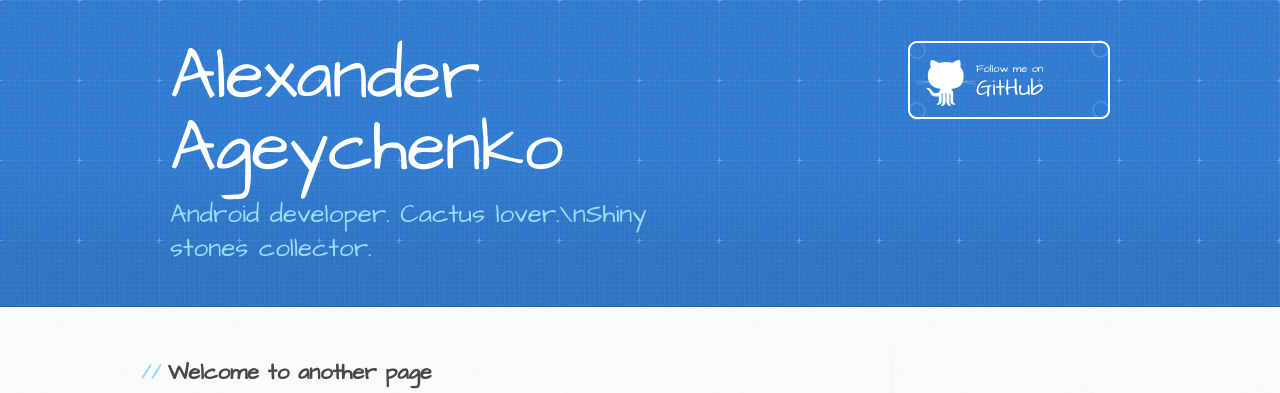
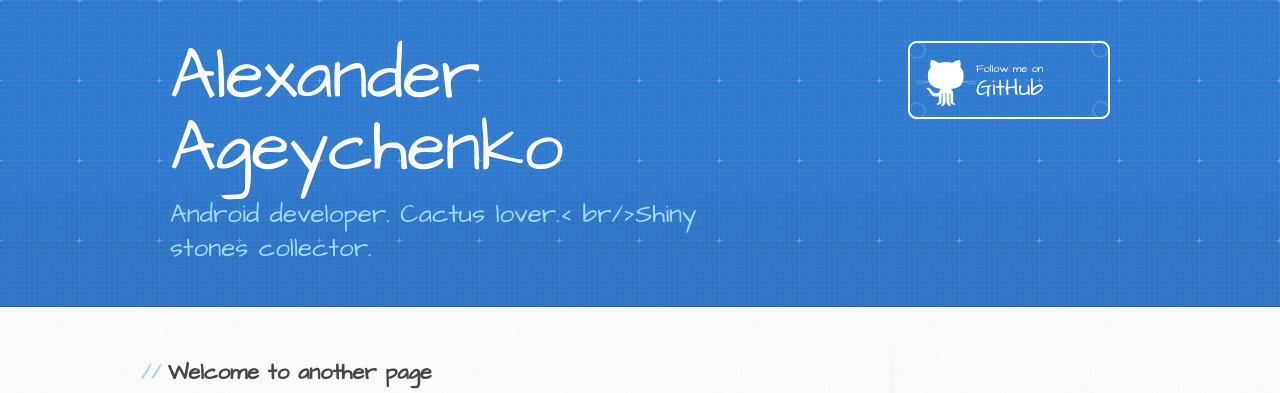
Before and after one commit to Wackaloon/Wackaloon.github.io, a Jekyll site: the page built from another-page.md, in a window 1280 px wide. Shown: the top 393 px of the page. Built offline with Jekyll 4.4.1, drawn with Linux system fonts in a browser that asks for light colours; our own code applies the rules of GitHub Pages for plain Markdown files.

Commit message:
Update _config.yml

```diff
--- a/_config.yml
+++ b/_config.yml
@@ -1,5 +1,5 @@
 title: Alexander Ageychenko
-description: Android developer. Cactus lover.\nShiny stones collector.
+description: Android developer. Cactus lover.< br/>Shiny stones collector.
 show_downloads: false
 google_analytics:
 theme: jekyll-theme-architect
```
